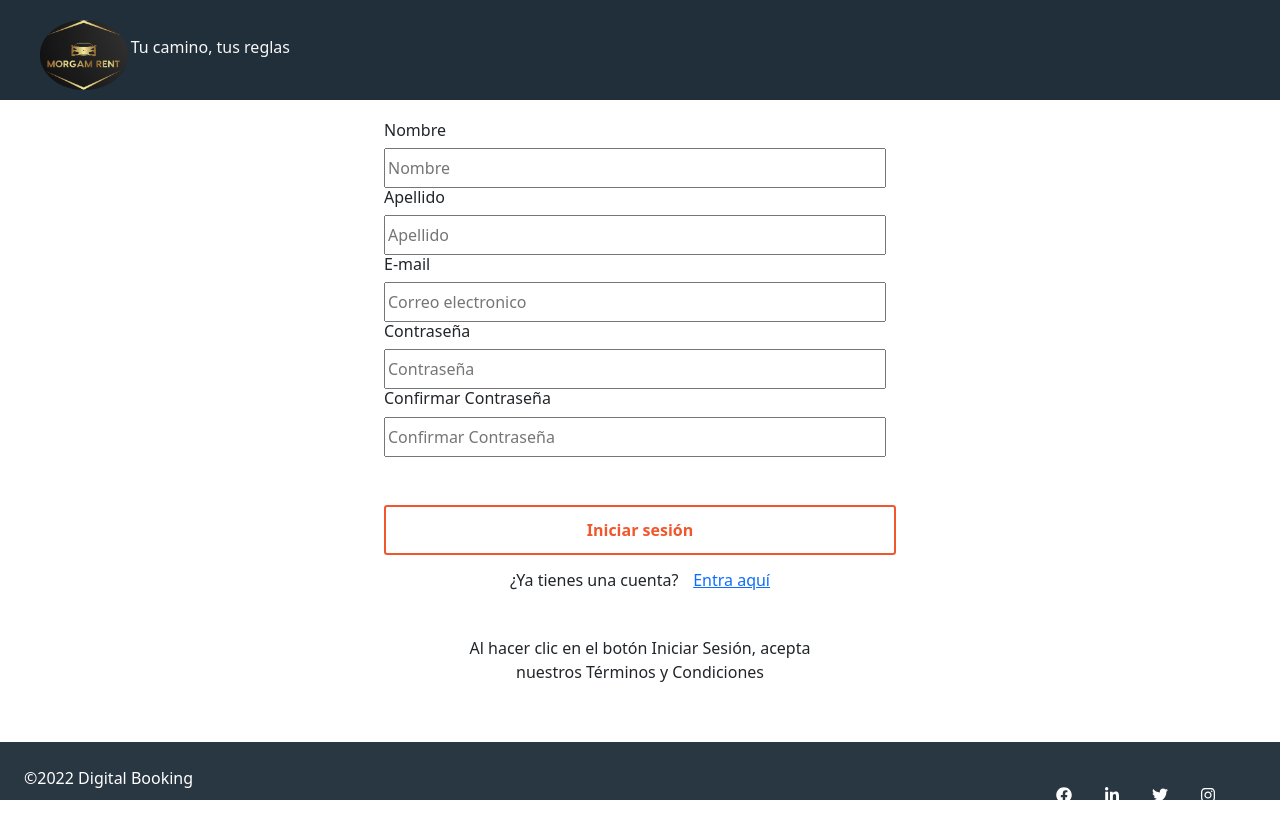
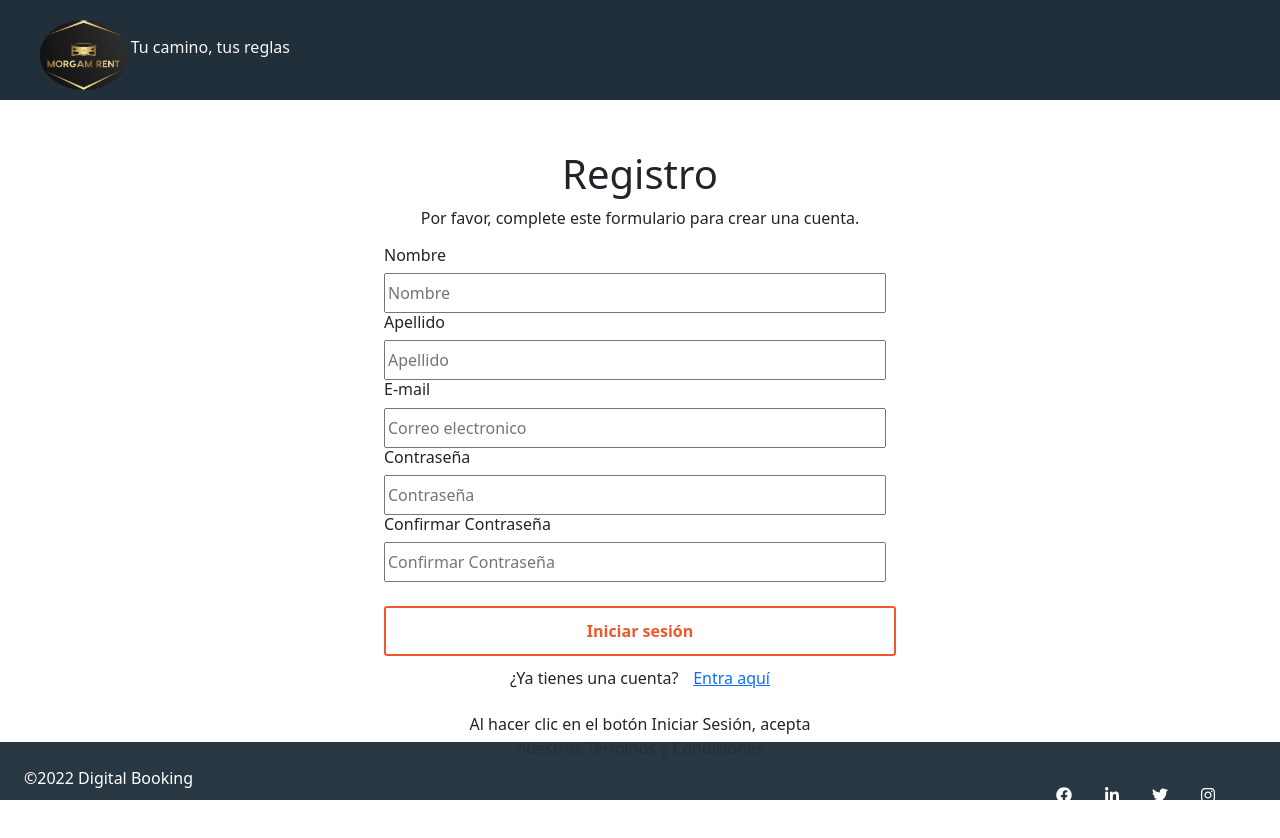
Before and after one commit to AdrianMoncada/Car-Rental, a React (Create React App) app in the folder frontEnd/carbooking/: page /home/signup in a window 1280 px wide. Shown: the top 838 px of the page. Before the commit the page ends 800 px from the top, so only its background shows below. Built offline with nearby package versions, Linux system fonts and the light colour scheme.

Commit message:
Arreglando margin registro

```diff
--- a/frontEnd/carbooking/src/pages/Register/Register.js
+++ b/frontEnd/carbooking/src/pages/Register/Register.js
@@ -3,7 +3,15 @@ import HeaderSecond from '../../components/hearderSecond';
 
 import Footer from '../../components/footer';
 import { Link} from "react-router-dom";
-import {Form, Button, Inputs, CenteredText, LastParagraph, InputsContainer, TextLink } from './Register.styles';
+import {Form,
+        Button,
+        Inputs,
+        CenteredText,
+        LastParagraph,
+        InputsContainer,
+        TextLink,
+        Body
+    } from './Register.styles';
 import { Headers, Footers } from '../Login/login.styles';
 
 export default function Register (){
@@ -11,13 +19,14 @@ export default function Register (){
     return(
 
 
-        <body>
+        <Body>
             <Headers>
                 <HeaderSecond/>
             </Headers>
         <Form >
 
             <h1> Registro </h1>
+
             <CenteredText> Por favor, complete este formulario para crear una cuenta.</CenteredText>
 
             <InputsContainer>
@@ -72,7 +81,7 @@ export default function Register (){
             <Footers>
                 <Footer/>
             </Footers>
-        </body>
+        </Body>
 
     );
 
--- a/frontEnd/carbooking/src/pages/Register/Register.styles.js
+++ b/frontEnd/carbooking/src/pages/Register/Register.styles.js
@@ -1,12 +1,23 @@
 import styled from "styled-components";
+
+export const Body = styled.body`
+
+
+    display: flex;
+    flex-direction: column;
+    justify-content: space-between;
+
+
+
+`
 
 
 export const Form = styled.form`
     display: flex;
     flex-direction: column;
-    align-content: space-around;
     align-items: center;
-    justify-content: space-between;
+    margin-top: 150px;
+    margin-bottom: 150px;
 
     @media (min-width: 768px) {
         height: 700px;
@@ -66,6 +77,9 @@ export const TextLink = styled.p`
     display: flex;
     flex-direction: row;
     text-align: center;
+    justify-content: center;
+    position: relative;
+    top: 10px;
 `
 
 export const LastParagraph = styled.p`
```
